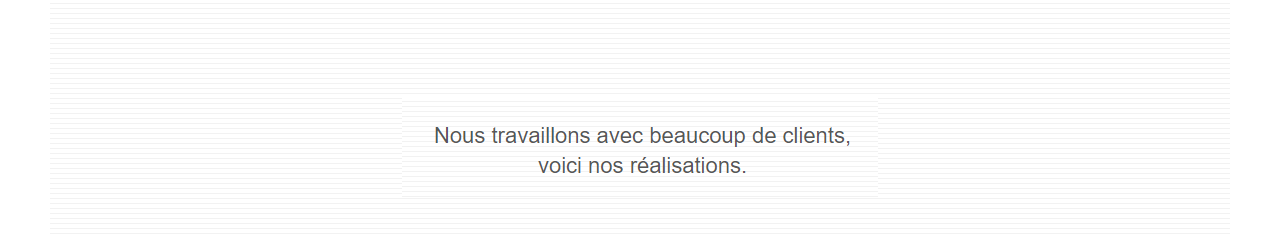
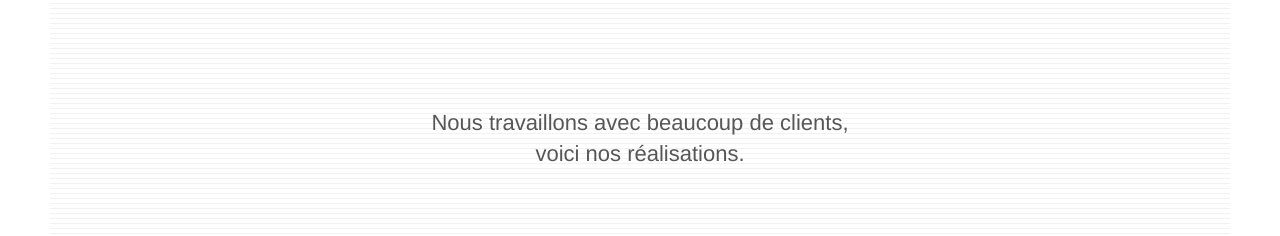
Before and after one commit to SALOMEZ-Gwenaelle/OPC_P4_La-panthere, a plain HTML site: page index.html in a window 1280 px wide. Shown: the part 1754-1990 px from the top of the page. Drawn offline with Linux system fonts and the light colour scheme.

Commit message:
remplacement texte image

```diff
--- a/index.html
+++ b/index.html
@@ -82,7 +82,8 @@
 								<h2 class="mg-md text-center tc-grey">
 									L'agence La Panthère est une agence de web design qui aide
 									<br>
-									les entreprises à devnenir attractives et visibles sur Internet.								</h2>
+									les entreprises à devnenir attractives et visibles sur Internet.
+								</h2>
 							</div>
 						<div class="row voffset-lg med-width-whitespace">
 							<div class="col-sm-4">
@@ -151,7 +152,11 @@
 					<div class="container bloc-lg">
 						<div class="row">
 							<div class="col-sm-12 text-center">
-								<img alt="agence web, agence web paris, web design paris, stratégie web" src="img/title2.png" />
+								<h2 class="mg-md text-center tc-grey">
+									Nous travaillons avec beaucoup de clients,
+									<br>
+									voici nos réalisations.
+								</h2>
 							</div>
 						</div>
 						<div class="row tight-width-whitespace portfolio-row">
```
